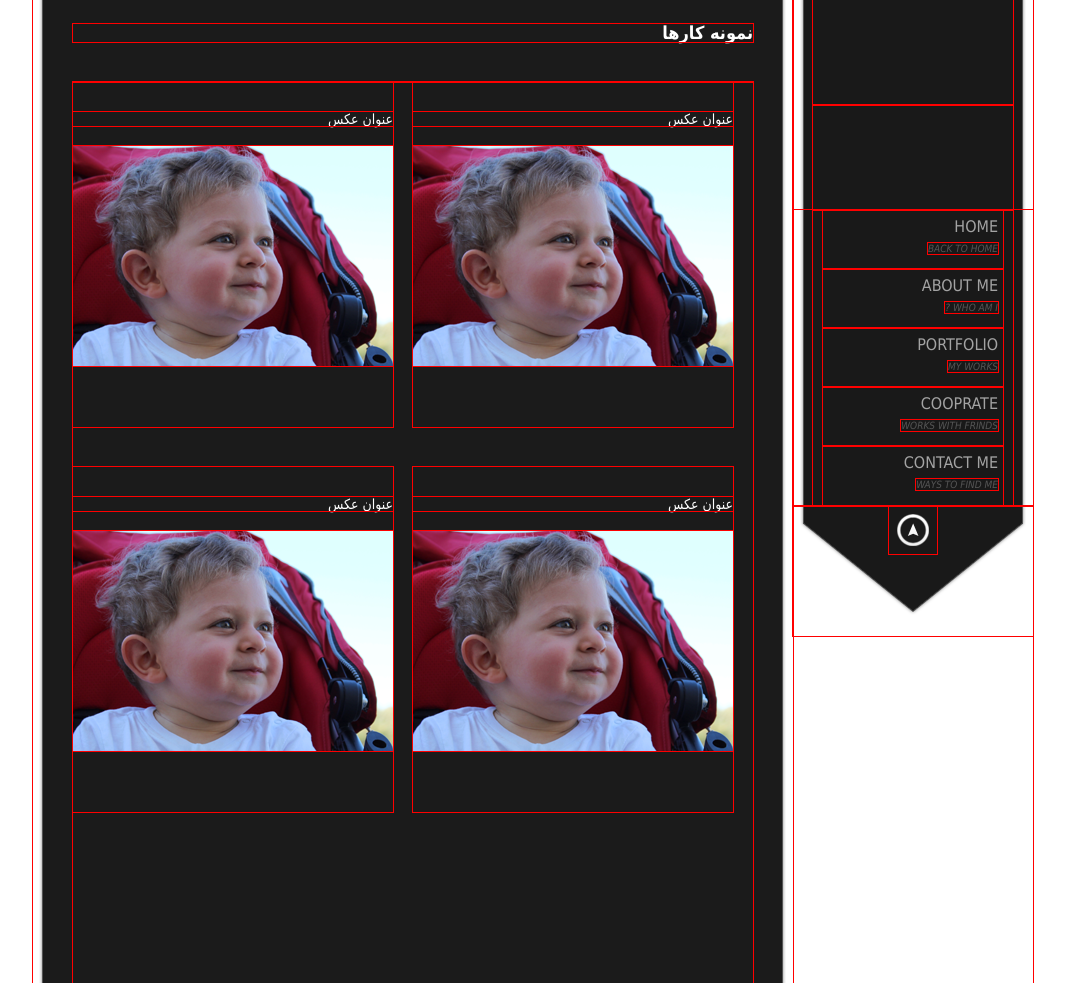
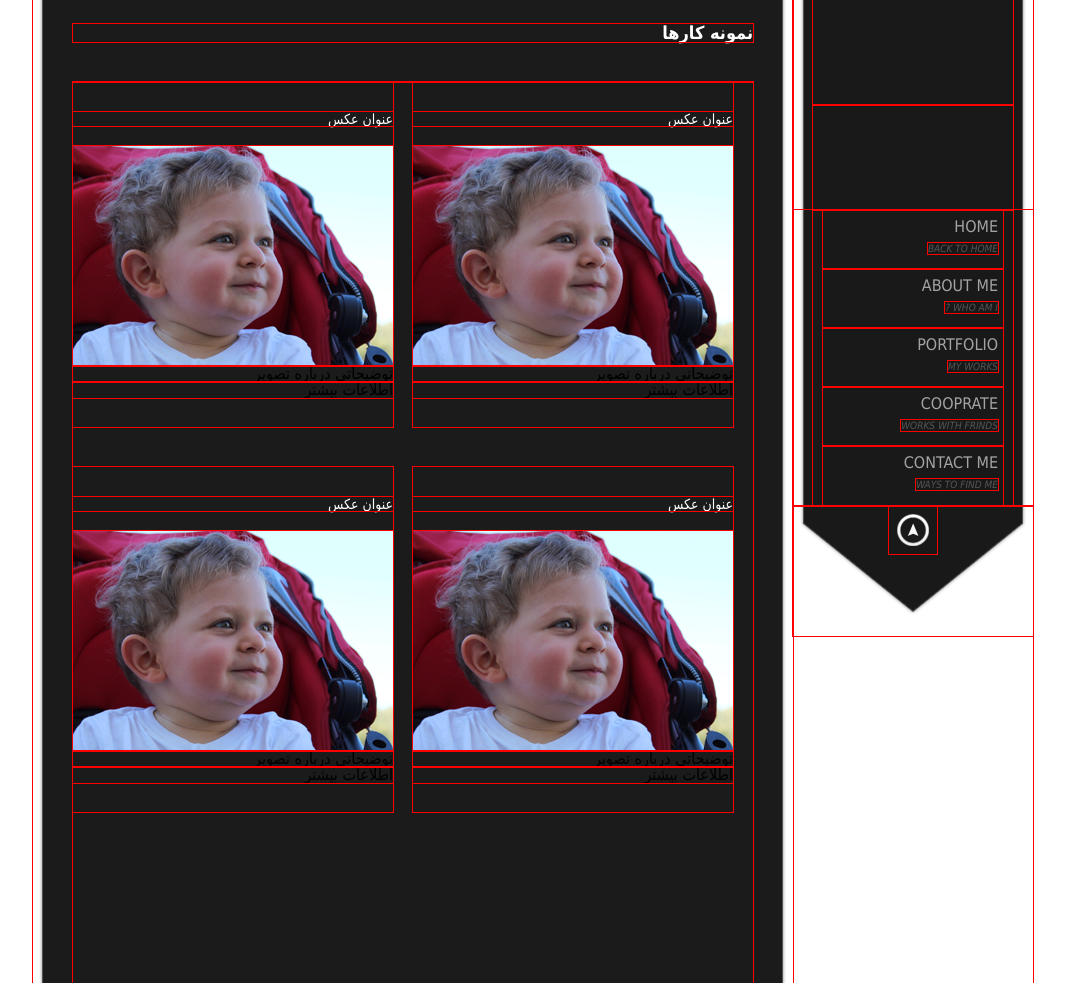
Before and after one commit to 1Tuts/cyrusbphotography-w2-project, a PHP site: page /works.php in a window 1280 px wide. Shown: the top 983 px of the page, without its empty margins (107-1172 px from the left). Run offline with PHP 8.4, Linux system fonts and the light colour scheme.

Commit message:
create image description and more button for each image

```diff
--- a/works.php
+++ b/works.php
@@ -46,7 +46,10 @@
 								<img src="images/works/1.png" width="320" height="220"/>
 							</a>
 						</div>
-
+						<p class="image-description">
+							توضیحاتی درباره تصویر
+						</p>
+						<a class="more">اطلاعات بیشتر</a>
 					</li>
 					<li>
 						<h3>
@@ -57,7 +60,10 @@
 								<img src="images/works/1.png" width="320" height="220"/>
 							</a>
 						</div>
-
+						<p class="image-description">
+							توضیحاتی درباره تصویر
+						</p>
+						<a class="more">اطلاعات بیشتر</a>
 					</li>
 					<li>
 						<h3>
@@ -68,7 +74,10 @@
 								<img src="images/works/1.png" width="320" height="220"/>
 							</a>
 						</div>
-
+						<p class="image-description">
+							توضیحاتی درباره تصویر
+						</p>
+						<a class="more">اطلاعات بیشتر</a>
 					</li>
 					<li>
 						<h3>
@@ -79,7 +88,10 @@
 								<img src="images/works/1.png" width="320" height="220"/>
 							</a>
 						</div>
-
+						<p class="image-description">
+							توضیحاتی درباره تصویر
+						</p>
+						<a class="more">اطلاعات بیشتر</a>
 					</li>
 				</ul>
 			</div>
```
